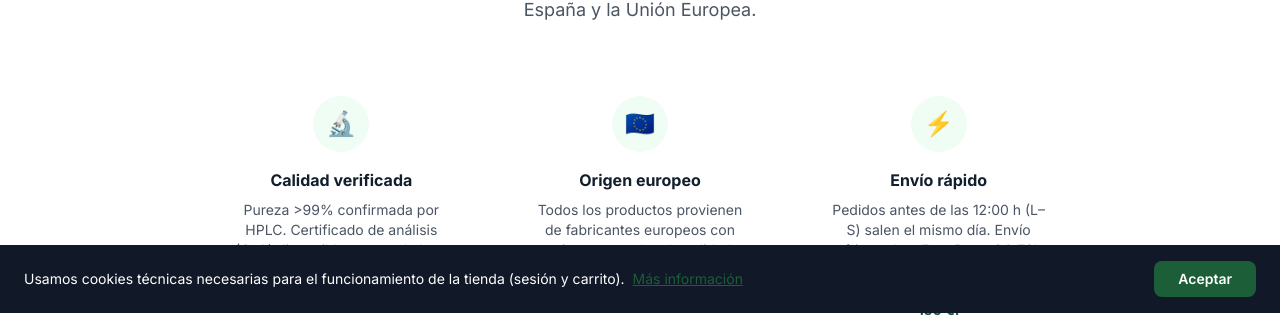
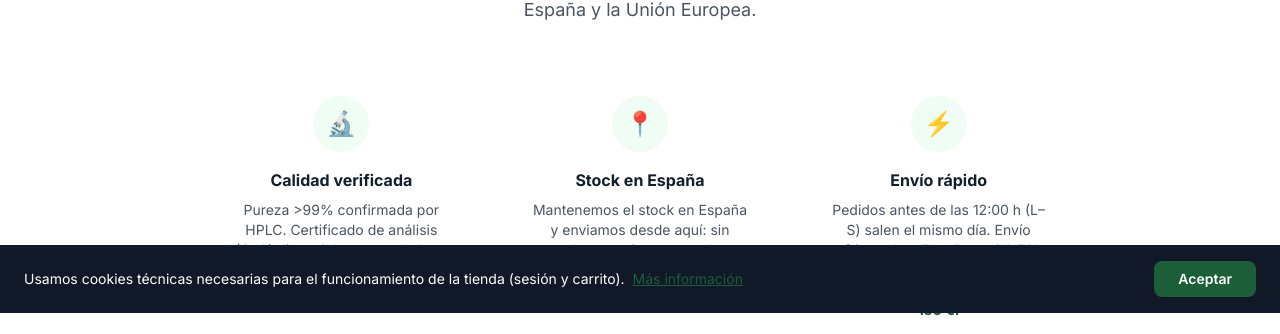
Before and after one commit to pitoplayer/europeptiva, a Django app: page /sobre-nosotros/ in a window 1280 px wide. Shown: the part 487-821 px from the top of the page. Run offline with Django 5.2, Linux system fonts and the light colour scheme; some libraries are stand-ins or nearby versions.

Commit message:
fix(contenido): retirar las afirmaciones de origen europeo de los productos
El proveedor es chino, así que "sintetizados en la UE", "origen europeo" y
"fabricación dentro de la Unión Europea" eran falsas. No estaban solo en la
tarjeta de Sobre nosotros: aparecían en 7 sitios, incluidas las meta
descriptions de la home y de Sobre nosotros, que es lo que Google enseña en
los resultados.

Sustituidas por algo cierto y que además diferencia frente a comprar
directo en origen: stock en España y envío desde aquí, sin aduanas ni
esperas de semanas.

Intactas las afirmaciones de destino ("envío a España y Europa"), que sí
son correctas, y las de análisis independiente por lote.

Co-Authored-By: Claude Opus 4.8 <noreply@anthropic.com>

```diff
--- a/config/urls.py
+++ b/config/urls.py
@@ -27,7 +27,7 @@ urlpatterns += i18n_patterns(
     path(_('pedidos/'), include('orders.urls')),
     path(_('sobre-nosotros/'), TemplateView.as_view(template_name='pages/about.html', extra_context={
         'page_title': _('Sobre nosotros'),
-        'page_description': _('EuroPeptiva: proveedor especializado en péptidos de investigación científica de origen europeo, con pureza certificada y envío refrigerado a España y la UE.'),
+        'page_description': _('EuroPeptiva: proveedor especializado en péptidos de investigación científica, con pureza certificada por laboratorio independiente, stock en España y envío refrigerado a toda la UE.'),
     }), name='about'),
     path(_('faq/'), TemplateView.as_view(template_name='pages/faq.html', extra_context={
         'page_title': _('Preguntas frecuentes'),
--- a/store/views.py
+++ b/store/views.py
@@ -45,7 +45,7 @@ def index(request):
         'latest_certificate': latest_certificate,
         'hero_peptides': hero_peptides,
         'page_title': _('Péptidos de Investigación'),
-        'page_description': _('Péptidos de investigación de alta pureza (≥99% HPLC): Retatrutide, Semaglutide, BPC-157, TB-500 y más. Sintetizados en la UE, con certificado de análisis por lote y envío refrigerado.'),
+        'page_description': _('Péptidos de investigación de alta pureza (≥99% HPLC): Retatrutide, Semaglutide, BPC-157, TB-500 y más. Certificado de análisis por lote, stock en España y envío refrigerado.'),
     })
 
 
--- a/templates/base.html
+++ b/templates/base.html
@@ -5,7 +5,7 @@
     <meta charset="UTF-8">
     <meta name="viewport" content="width=device-width, initial-scale=1.0">
     <title>{% block title %}{{ page_title }} | EuroPeptiva{% endblock %}</title>
-    {% translate "EuroPeptiva — Péptidos de investigación científica de alta pureza. Sintetizados en la UE, verificados por laboratorio independiente." as default_description %}
+    {% translate "EuroPeptiva — Péptidos de investigación científica de alta pureza, verificados por laboratorio independiente y con stock en España." as default_description %}
     <meta name="description" content="{{ page_description|default:default_description }}">
     <link rel="canonical" href="{{ request.scheme }}://{{ request.get_host }}{{ request.path }}">
     {% comment %}
--- a/templates/pages/about.html
+++ b/templates/pages/about.html
@@ -29,10 +29,10 @@
         </div>
         <div class="text-center p-6">
             <div class="w-14 h-14 bg-accent-light rounded-full flex items-center justify-center mx-auto mb-4">
-                <span class="text-2xl">🇪🇺</span>
+                <span class="text-2xl">📍</span>
             </div>
-            <h3 class="font-bold text-primary mb-2">{% translate "Origen europeo" %}</h3>
-            <p class="text-gray-600 text-sm">{% translate "Todos los productos provienen de fabricantes europeos con estrictos controles de calidad y trazabilidad." %}</p>
+            <h3 class="font-bold text-primary mb-2">{% translate "Stock en España" %}</h3>
+            <p class="text-gray-600 text-sm">{% translate "Mantenemos el stock en España y enviamos desde aquí: sin aduanas, sin esperas de semanas y con seguimiento desde el primer día." %}</p>
         </div>
         <div class="text-center p-6">
             <div class="w-14 h-14 bg-accent-light rounded-full flex items-center justify-center mx-auto mb-4">
--- a/templates/store/index.html
+++ b/templates/store/index.html
@@ -27,7 +27,7 @@
                 </h1>
 
                 <p class="text-gray-500 text-lg leading-relaxed mb-8">
-                    {% translate "Compuestos sintetizados en la UE, verificados en laboratorio independiente y enviados con cadena de frío. Sin atajos, sin marketing de suplementos." %}
+                    {% translate "Compuestos verificados en laboratorio independiente, con certificado de análisis por lote y enviados desde España en cadena de frío. Sin atajos, sin marketing de suplementos." %}
                 </p>
 
                 <div class="flex flex-wrap gap-3 mb-10">
@@ -308,8 +308,8 @@
                 <div class="w-8 h-8 rounded-full border border-accent flex items-center justify-center mb-4">
                     <div class="w-2 h-2 rounded-full bg-accent"></div>
                 </div>
-                <h3 class="text-white font-semibold mb-2">{% translate "Síntesis en la UE" %}</h3>
-                <p class="text-gray-400 text-sm leading-relaxed">{% translate "Fabricación y control de calidad dentro de la Unión Europea." %}</p>
+                <h3 class="text-white font-semibold mb-2">{% translate "Stock en España" %}</h3>
+                <p class="text-gray-400 text-sm leading-relaxed">{% translate "Almacén propio en España: el pedido sale de aquí, sin aduanas ni esperas." %}</p>
             </div>
             <div class="py-8 md:py-0 md:px-8">
                 <div class="w-8 h-8 rounded-full border border-accent flex items-center justify-center mb-4">
```
Also changed, not shown: locale/en/LC_MESSAGES/django.po, 1 other file.
